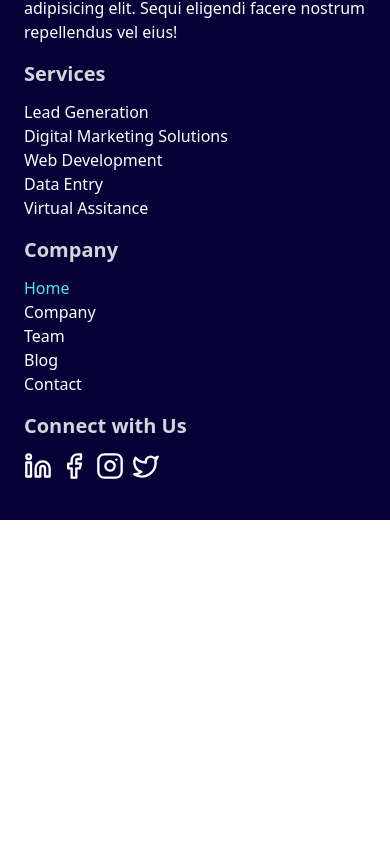
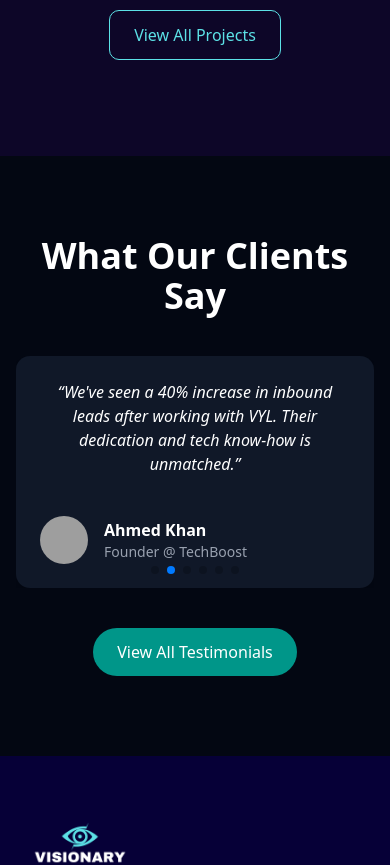
Before and after one commit to Mustakahmmed-dev/VisionaryYouthLabsOfficial, a Next.js app: page / in a window 390 px wide. Shown: the part 7622-8487 px from the top of the page. Before the commit the page ends 8142 px from the top, so only its background shows below. Built offline with nearby package versions, Linux system fonts and the light colour scheme; grey boxes are pictures that could not be loaded.

Commit message:
Added Testimonials Overview section

```diff
--- a/package.json
+++ b/package.json
@@ -21,6 +21,7 @@
     "react": "19.1.0",
     "react-dom": "19.1.0",
     "react-simple-typewriter": "^5.0.1",
+    "swiper": "^11.2.10",
     "tailwind-merge": "^3.3.1"
   },
   "devDependencies": {
--- /dev/null
+++ b/public/testimonialsData.json
@@ -0,0 +1,82 @@
+[
+  {
+    "id": 1,
+    "name": "Sarah Thompson",
+    "title": "Marketing Director",
+    "company": "BrightEdge Solutions",
+    "image": "/images/testimonials/sarah.jpg",
+    "testimonial": "Visionary Youth Labs transformed our digital presence. Their lead generation and web dev services are second to none!"
+  },
+  {
+    "id": 2,
+    "name": "Ahmed Khan",
+    "title": "Founder",
+    "company": "TechBoost",
+    "image": "/images/testimonials/ahmed.jpg",
+    "testimonial": "We've seen a 40% increase in inbound leads after working with VYL. Their dedication and tech know-how is unmatched."
+  },
+  {
+    "id": 3,
+    "name": "Emily Chen",
+    "title": "Head of Operations",
+    "company": "EduConnect",
+    "image": "/images/testimonials/emily.jpg",
+    "testimonial": "From branding to deployment, Visionary Youth Labs delivered flawlessly. Highly recommend for startups and NGOs alike."
+  },
+  {
+    "id": 4,
+    "name": "Jacob Miller",
+    "title": "CEO",
+    "company": "Miller Corp",
+    "image": "/images/testimonials/jacob.jpg",
+    "testimonial": "Superb lead generation results and insightful data support. VYL has been key in scaling our outreach strategy."
+  },
+  {
+    "id": 5,
+    "name": "Aisha Rahman",
+    "title": "Digital Strategist",
+    "company": "Greenfield Group",
+    "image": "/images/testimonials/aisha.jpg",
+    "testimonial": "Their team is proactive, responsive, and highly skilled. VYL helped us launch a project under tight deadlines."
+  },
+  {
+    "id": 6,
+    "name": "Liam O’Connor",
+    "title": "CTO",
+    "company": "NeuroSoft",
+    "image": "/images/testimonials/liam.jpg",
+    "testimonial": "We’ve tried multiple agencies — VYL was the first to deliver real, trackable results in digital marketing."
+  },
+  {
+    "id": 7,
+    "name": "Priya Desai",
+    "title": "Operations Manager",
+    "company": "UrbanSkills",
+    "image": "/images/testimonials/priya.jpg",
+    "testimonial": "Fantastic experience! The web development team is creative, detail-oriented and very professional."
+  },
+  {
+    "id": 8,
+    "name": "Carlos Rivera",
+    "title": "Product Manager",
+    "company": "NovaTech",
+    "image": "/images/testimonials/carlos.jpg",
+    "testimonial": "Their automation in recruitment lead generation helped us scale faster than expected. Impressive results!"
+  },
+  {
+    "id": 9,
+    "name": "Helena Morris",
+    "title": "Director of Programs",
+    "company": "EmpowerU",
+    "image": "/images/testimonials/helena.jpg",
+    "testimonial": "I appreciate their mission-aligned support. VYL delivers not just services but genuine collaboration."
+  },
+  {
+    "id": 10,
+    "name": "Tom Becker",
+    "title": "Chief Growth Officer",
+    "company": "NextWave Partners",
+    "image": "/images/testimonials/tom.jpg",
+    "testimonial": "Lead quality, communication, and execution — all top-notch. VYL is our go-to digital partner now."
+  }
+]
--- a/src/app/page.js
+++ b/src/app/page.js
@@ -1,6 +1,7 @@
 import Hero from "@/components/shared/Hero";
 import PortfolioOverview from "@/components/shared/PortfolioOverview";
 import ServicesOverview from "@/components/shared/ServicesOverview";
+import Testimonials from "@/components/shared/Testimonials";
 import WhyChooseUs from "@/components/shared/WhyChooseUs";
 
 export default function Home() {
@@ -10,6 +11,7 @@ export default function Home() {
     <ServicesOverview></ServicesOverview>
     <WhyChooseUs></WhyChooseUs>
     <PortfolioOverview></PortfolioOverview>
+    <Testimonials></Testimonials>
    </div>
   );
 }
--- a/src/components/shared/Navbar.js
+++ b/src/components/shared/Navbar.js
@@ -44,6 +44,7 @@ const Navbar = () => {
                 </DropdownMenuContent>
             </DropdownMenu>
         </li>
+        <li><NavLink href="/projects" className="block hover:text-[#5ce1e6] md:p-3">Projects</NavLink></li>
         <li><NavLink href="/blog" className="block hover:text-[#5ce1e6] md:p-3">Blog</NavLink></li>
         <li><NavLink href="/contact" className="block hover:text-[#5ce1e6] md:p-3">Contact</NavLink></li>
 
--- a/src/components/shared/PortfolioOverview.jsx
+++ b/src/components/shared/PortfolioOverview.jsx
@@ -7,7 +7,7 @@ const PortfolioOverview = () => {
   const itemsToShow = portfolioData.slice(0, 6)
 
   return (
-    <section className="px-6 md:px-10 lg:px-20 bg-[#0d0628] text-white">
+    <section className="px-6 py-24 md:px-10 lg:px-20 bg-[#0d0628] text-white">
       <div className="container mx-auto px-4">
         <h2 className="text-3xl md:text-4xl font-bold text-center mb-12">
           Our Recent Projects
--- a/src/components/shared/ServicesOverview.jsx
+++ b/src/components/shared/ServicesOverview.jsx
@@ -12,7 +12,7 @@ const ServicesOverview = () => {
     }, []);
 
     return (
-        <section className="bg-[#060037] px-6 md:px-10 lg:px-20 text-white">
+        <section className="bg-[#060037] px-6 py-24 md:px-10 lg:px-20 text-white">
             <div className="container mx-auto px-4">
                 <h2 className="text-3xl md:text-4xl font-bold text-center mb-12">
                     Choose Your Needs From Our Services
--- /dev/null
+++ b/src/components/shared/Testimonials.jsx
@@ -0,0 +1,64 @@
+'use client';
+
+import { Swiper, SwiperSlide } from 'swiper/react';
+import 'swiper/css';
+import 'swiper/css/pagination';
+import { Autoplay, Pagination } from 'swiper/modules';
+import testimonialsData from '../../../public/testimonialsData.json';
+console.log(testimonialsData)
+
+const Testimonials = () => {
+    const displayedTestimonials = testimonialsData.slice(0, 6);
+
+    return (
+        <section className="py-20 bg-gray-950 text-white">
+            <div className="max-w-7xl mx-auto px-4 text-center">
+                <h2 className="text-4xl font-bold mb-10">What Our Clients Say</h2>
+
+                <Swiper
+                    modules={[Pagination, Autoplay]}
+                    spaceBetween={30}
+                    autoplay={{ delay: 4000, disableOnInteraction: false }}
+                    pagination={{ clickable: true }}
+                    breakpoints={{
+                        640: { slidesPerView: 1 },
+                        768: { slidesPerView: 2 },
+                        1024: { slidesPerView: 3 }
+                    }}
+                >
+                    {displayedTestimonials.map((item) => (
+                        <SwiperSlide key={item.id}>
+                            <div className="bg-gray-900 p-6 rounded-xl shadow-md h-full flex flex-col justify-between">
+                                <p className="text-md mb-4 italic">“{item.testimonial}”</p>
+                                <div className="flex items-center gap-4 mt-6">
+                                    <img
+                                        src={item.image}
+                                        alt={item.name}
+                                        className="w-12 h-12 rounded-full object-cover"
+                                    />
+                                    <div className="text-left">
+                                        <p className="font-semibold">{item.name}</p>
+                                        <p className="text-sm text-gray-400">
+                                            {item.title} @ {item.company}
+                                        </p>
+                                    </div>
+                                </div>
+                            </div>
+                        </SwiperSlide>
+                    ))}
+                </Swiper>
+
+                <div className="mt-10">
+                    <a
+                        href="/testimonials"
+                        className="inline-block bg-teal-600 hover:bg-teal-700 text-white px-6 py-3 rounded-full transition"
+                    >
+                        View All Testimonials
+                    </a>
+                </div>
+            </div>
+        </section>
+    );
+};
+
+export default Testimonials;
--- a/src/components/shared/footer.jsx
+++ b/src/components/shared/footer.jsx
@@ -35,6 +35,7 @@ const Footer = () => {
                     <li><NavLink href="/" className=" hover:text-[#5ce1e6] md:p-3">Home</NavLink></li>
                     <li><NavLink href="/about/company" className=" hover:text-[#5ce1e6] md:p-3">Company</NavLink></li>
                     <li><NavLink href="/about/team" className=" hover:text-[#5ce1e6] md:p-3">Team</NavLink></li>
+                    <li><NavLink href="/projects" className=" hover:text-[#5ce1e6] md:p-3">Projects</NavLink></li>
                     <li><NavLink href="/blog" className=" hover:text-[#5ce1e6] md:p-3">Blog</NavLink></li>
                     <li><NavLink href="/contact" className=" hover:text-[#5ce1e6] md:p-3">Contact</NavLink></li>
 
```
Also changed, not shown: 1 other file (tests, documents, lock files or other folders).
